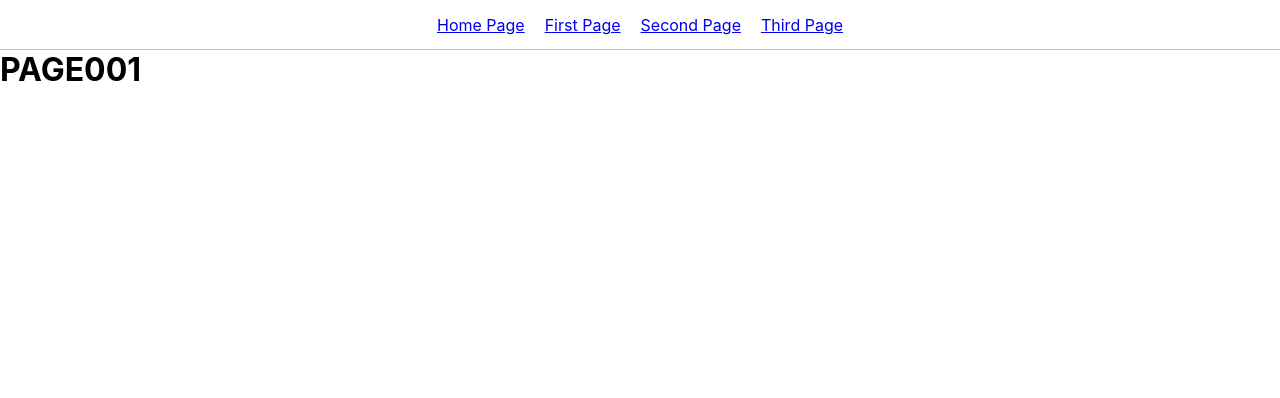
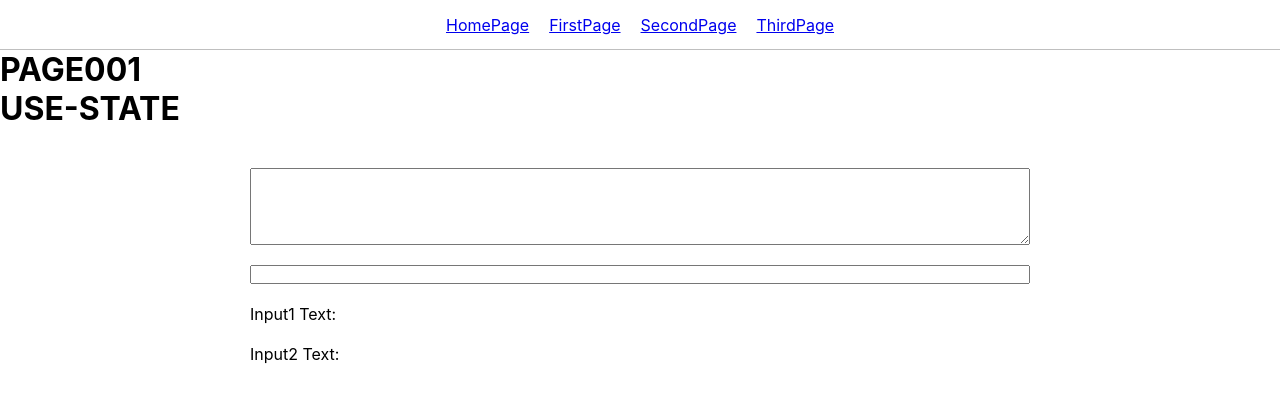
Before and after one commit to Paruhas/react-tutorial, a React (Create React App) app: page /page001 in a window 1280 px wide. Shown: the top 398 px of the page. Built offline with nearby package versions, Linux system fonts and the light colour scheme.

Commit message:
useState

```diff
--- a/src/components/Navbar.js
+++ b/src/components/Navbar.js
@@ -10,16 +10,16 @@ function Navbar() {
     <div className="app-header">
       <ul>
         <li>
-          <Link to="/">Home Page</Link>
+          <Link to="/">HomePage</Link>
         </li>
         <li>
-          <Link to="/page001">First Page</Link>
+          <Link to="/page001">FirstPage</Link>
         </li>
         <li>
-          <Link to="/page002">Second Page</Link>
+          <Link to="/page002">SecondPage</Link>
         </li>
         <li>
-          <Link to="/page003">Third Page</Link>
+          <Link to="/page003">ThirdPage</Link>
         </li>
       </ul>
     </div>
--- a/src/pages/Page001.js
+++ b/src/pages/Page001.js
@@ -1,11 +1,49 @@
-import React from "react";
+import React, { useState } from "react";
 import Navbar from "../components/Navbar";
+import "./css/Page001.css";
 
 function Page001() {
+  const [input, setInput] = useState({
+    input1: "",
+    input2: "",
+  });
+
+  const onInputChange = (event) => {
+    const { name, value } = event.target;
+
+    setInput((prev) => ({
+      ...prev,
+      [name]: value,
+    }));
+  };
+
   return (
     <div>
       <Navbar />
       <h1>PAGE001</h1>
+      <h1>USE-STATE</h1>
+      <section className="app-section">
+        <div className="app-container">
+          <div className="input-container">
+            <textarea
+              rows="5"
+              name="input1"
+              value={input.input1}
+              onChange={onInputChange}
+            />
+            <input
+              type="text"
+              name="input2"
+              value={input.input2}
+              onChange={onInputChange}
+            />
+          </div>
+          <div className="input-container">
+            <p>Input1 Text: {input.input1}</p>
+            <p>Input2 Text: {input.input2}</p>
+          </div>
+        </div>
+      </section>
     </div>
   );
 }
--- /dev/null
+++ b/src/pages/css/Page001.css
@@ -0,0 +1,8 @@
+.input-container {
+  display: flex;
+  flex-direction: column;
+}
+
+.input-container > * {
+  margin: 10px;
+}
```
